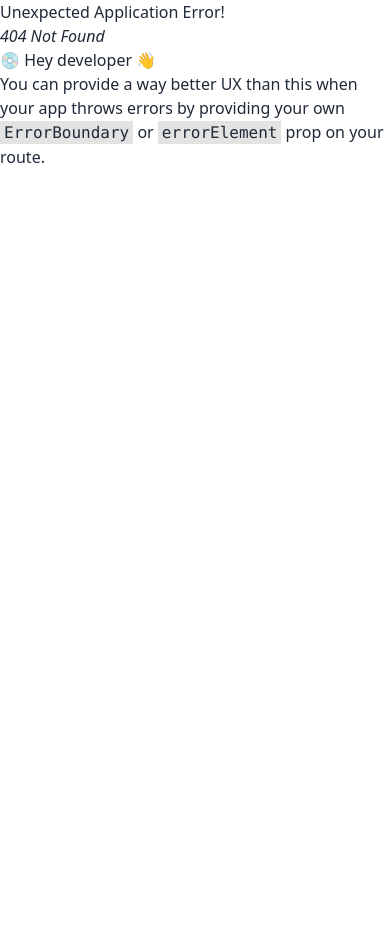
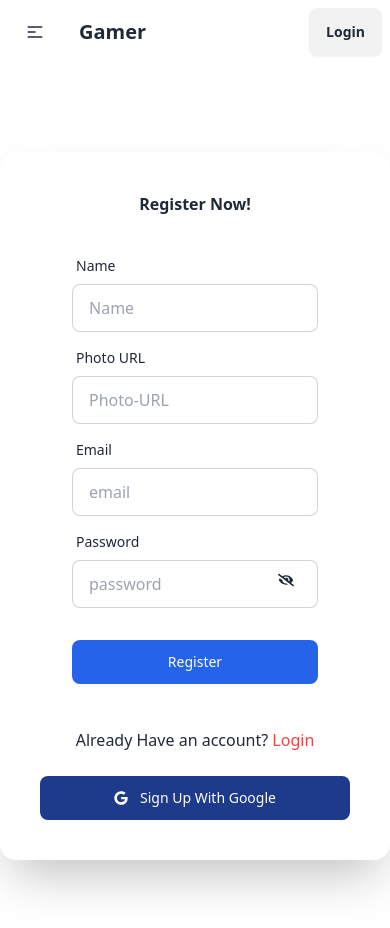
Before and after one commit to Saidur289/Gaming-Website, a React (Vite) app: page /register in a window 390 px wide. Before the commit this address had no page. Before the commit the page ends 844 px from the top, so only its background shows below. Built offline with nearby package versions, Linux system fonts and the light colour scheme.

Commit message:
added navbar and make it responsive

```diff
--- a/package.json
+++ b/package.json
@@ -15,6 +15,7 @@
     "react": "^18.3.1",
     "react-awesome-slider": "^4.1.0",
     "react-dom": "^18.3.1",
+    "react-icons": "^5.4.0",
     "react-router-dom": "^7.0.2",
     "sort-by": "^1.2.0",
     "swiper": "^11.1.15"
--- a/src/components/Navbar.jsx
+++ b/src/components/Navbar.jsx
@@ -1,4 +1,4 @@
-import { NavLink } from "react-router-dom";
+import { Link, NavLink } from "react-router-dom";
 
 const Navbar = () => {
   const links = (
@@ -47,7 +47,7 @@ const Navbar = () => {
         <ul className="menu menu-horizontal px-1">{links}</ul>
       </div>
       <div className="navbar-end">
-        <a className="btn">Button</a>
+       <Link to ='/login'> <button className="btn">Login</button></Link>
       </div>
     </div>
   );
--- a/src/components/OurValueSection.jsx
+++ b/src/components/OurValueSection.jsx
@@ -1,3 +1,5 @@
+import { FaEye, FaRocket, FaQuoteRight } from "react-icons/fa"; // React Icons ইমপোর্ট
+
 const OurValueSection = () => {
   return (
     <section className="bg-gradient-to-r from-blue-500 to-purple-600 py-12 text-white">
@@ -12,27 +14,34 @@ const OurValueSection = () => {
       </div>
 
       <div className="grid grid-cols-1 md:grid-cols-3 gap-6 mt-10 px-6 max-w-6xl mx-auto">
+        {/* Vision */}
         <div className="bg-white text-gray-800 rounded-lg shadow-lg p-6 text-center">
-            <div className="text-blue-600 text-4xl mb-4">
-              <i className="fas fa-eye"></i>
+          <div className="text-blue-600 text-4xl mb-4 flex flex-col justify-center items-center">
+
+            <FaEye />
+
           </div>
           <h3 className="text-xl font-bold">Vision</h3>
           <p className="mt-2 text-gray-600">
             To redefine gaming experiences with innovation and creativity.
           </p>
         </div>
+
+        {/* Mission */}
         <div className="bg-white text-gray-800 rounded-lg shadow-lg p-6 text-center">
-            <div className="text-green-600 text-4xl mb-4">
-              <i className="fas fa-rocket"></i>
+          <div className="text-green-600 text-4xl mb-4 flex flex-col justify-center items-center">
+            <FaRocket />
           </div>
           <h3 className="text-xl font-bold">Mission</h3>
           <p className="mt-2 text-gray-600">
             To craft games that inspire, entertain, and connect players globally.
           </p>
         </div>
+
+        {/* Motto */}
         <div className="bg-white text-gray-800 rounded-lg shadow-lg p-6 text-center">
-            <div className="text-yellow-600 text-4xl mb-4">
-              <i className="fas fa-quote-right"></i>
+          <div className="text-yellow-600 text-4xl mb-4 flex flex-col justify-center items-center">
+            <FaQuoteRight />
           </div>
           <h3 className="text-xl font-bold">Motto</h3>
           <p className="mt-2 text-gray-600">
--- a/src/main.jsx
+++ b/src/main.jsx
@@ -4,9 +4,12 @@ import './index.css'
 import App from './App.jsx'
 import { RouterProvider } from 'react-router-dom'
 import router from './Routes/Routes.jsx'
+import AuthProvider from './provider/AuthProvider.jsx'
 
 createRoot(document.getElementById('root')).render(
   <StrictMode>
+    <AuthProvider>
     <RouterProvider router={router}></RouterProvider>
+    </AuthProvider>
   </StrictMode>,
 )
--- /dev/null
+++ b/src/pages/Login.jsx
@@ -0,0 +1,50 @@
+import { Link } from "react-router-dom";
+import { FaGoogle } from "react-icons/fa";
+
+
+const Login = () => {
+    return (
+        <div className="flex min-h-screen justify-center items-center">
+        <div className="card bg-base-100 w-full max-w-lg shrink-0 rounded-none shadow-lg p-10">
+           <h1 className="font-semibold text-center">Login Your Account</h1>
+         <form  className="card-body">
+           <div className="form-control">
+             <label className="label">
+               <span className="label-text">Email</span>
+             </label>
+             <input
+               type="email"
+               name="email"
+               placeholder="email"
+               className="input input-bordered"
+               required
+             />
+           </div>
+           <div className="form-control">
+             <label className="label">
+               <span className="label-text">Password</span>
+             </label>
+             <input
+               type="password"
+               name="password"
+               placeholder="password"
+               className="input input-bordered"
+               required
+             />
+
+           </div>
+           <div className="form-control mt-6">
+             <button className="bg-blue-600 hover:bg-blue-700 text-white text-sm py-3 rounded-lg transition duration-300">Login</button>
+           </div>
+         </form>
+
+         <p className="text-center font-semibold">Do Not Have An Account? <Link className="text-red-500 " to = '/register'>Register</Link></p>
+         <h1 className="flex items-center justify-center gap-3 mt-3 bg-blue-900 hover:bg-blue-700 text-white text-sm py-3 rounded-lg transition duration-300"><FaGoogle></FaGoogle> Sign In With Google</h1>
+       </div>
+
+
+      </div>
+    );
+};
+
+export default Login;
--- /dev/null
+++ b/src/pages/Register.jsx
@@ -0,0 +1,74 @@
+import { useState } from "react";
+import { Link } from "react-router-dom";
+import { FaEye, FaEyeSlash, FaGoogle } from "react-icons/fa";
+
+const Register = () => {
+    const [show, setShow] = useState(false)
+    return (
+        <div className="min-h-screen flex justify-center items-center mt-5">
+        <div className="card bg-base-100 w-full max-w-lg shrink-0 shadow-2xl p-10">
+          <h1 className="font-semibold text-center">Register Now!</h1>
+          <form  className="card-body">
+            <div className="form-control">
+              <label className="label">
+                <span className="label-text">Name</span>
+              </label>
+              <input
+                type="text"
+                name="name"
+                placeholder="Name"
+                className="input input-bordered"
+                required
+              />
+            </div>
+            <div className="form-control">
+              <label className="label">
+                <span className="label-text">Photo URL</span>
+              </label>
+              <input
+                type="text"
+                placeholder="Photo-URL"
+                name="photo"
+                className="input input-bordered"
+                required
+              />
+            </div>
+            <div className="form-control">
+              <label className="label">
+                <span className="label-text">Email</span>
+              </label>
+              <input
+                type="email"
+                name="email"
+                placeholder="email"
+                className="input input-bordered"
+                required
+              />
+            </div>
+            <div className="form-control relative">
+              <label className="label">
+                <span className="label-text">Password</span>
+              </label>
+              <input
+                type={show? 'text': 'password'}
+                name="password"
+                placeholder="password"
+                className="input input-bordered"
+                required
+              />
+              <p onClick={() => setShow(!show)} className="absolute top-12 right-6">{show? <FaEye></FaEye>  : <FaEyeSlash></FaEyeSlash>}</p>
+
+            </div>
+            <div className="form-control mt-6">
+              <button className="bg-blue-600 hover:bg-blue-700 text-white text-sm py-3 rounded-lg transition duration-300">Register</button>
+            </div>
+          </form>
+
+          <p className="p-3 text-center">Already Have an account? <Link className="text-red-500" to = '/login'>Login</Link></p>
+          <h1  className="flex items-center justify-center gap-3 mt-3 bg-blue-900 hover:bg-blue-700 text-white text-sm py-3 rounded-lg transition duration-300"><FaGoogle></FaGoogle> Sign Up With Google</h1>
+        </div>
+      </div>
+    );
+};
+
+export default Register;
--- /dev/null
+++ b/src/provider/AuthProvider.jsx
@@ -0,0 +1,15 @@
+import { Children, createContext } from "react";
+
+export const AuthContext = createContext(null)
+const AuthProvider = ({children}) => {
+    const authInfo = {
+        name: 'saidur'
+    }
+    return (
+        <AuthContext.Provider value={authInfo}>
+            {children}
+        </AuthContext.Provider>
+    );
+};
+
+export default AuthProvider;
```
Also changed, not shown: src/Routes/Routes.jsx (+10 -0 lines), 1 other file (tests, documents, lock files or other folders). Lines whose indentation alone changed are shown as unchanged.
